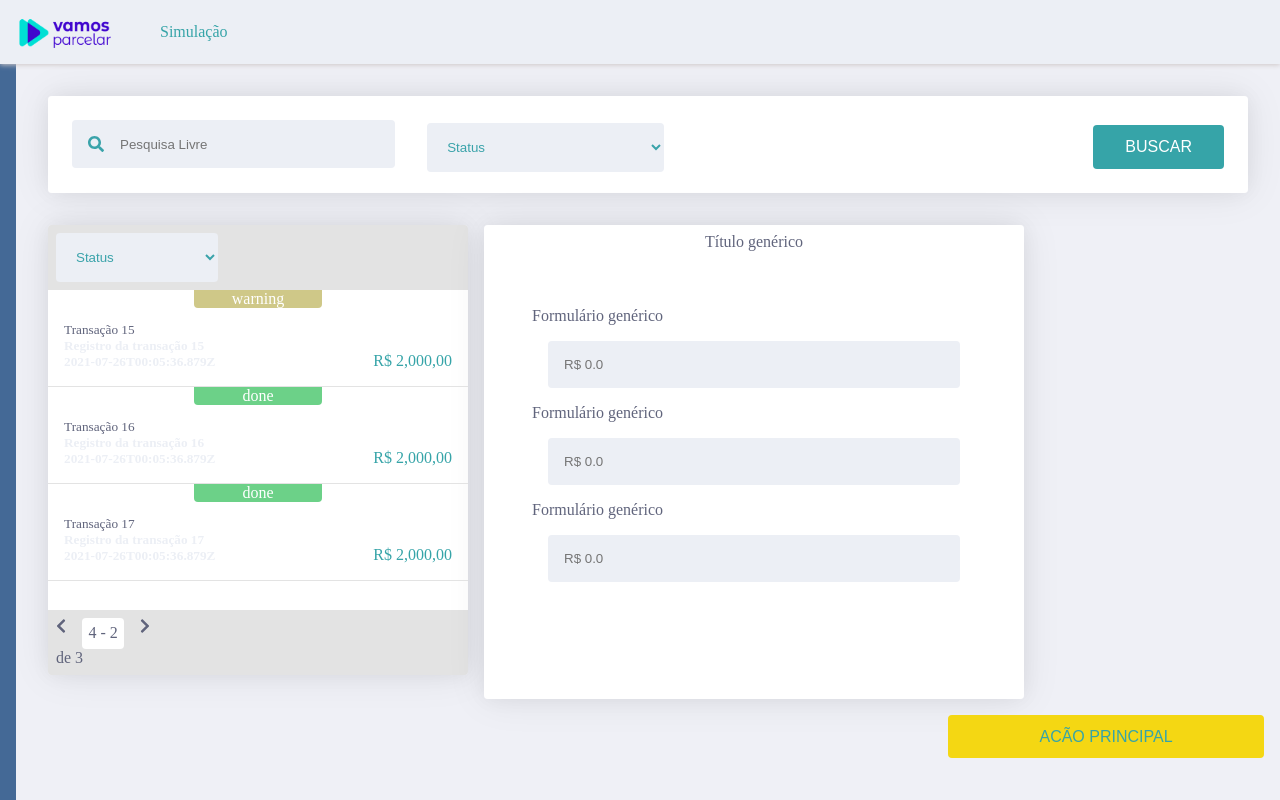
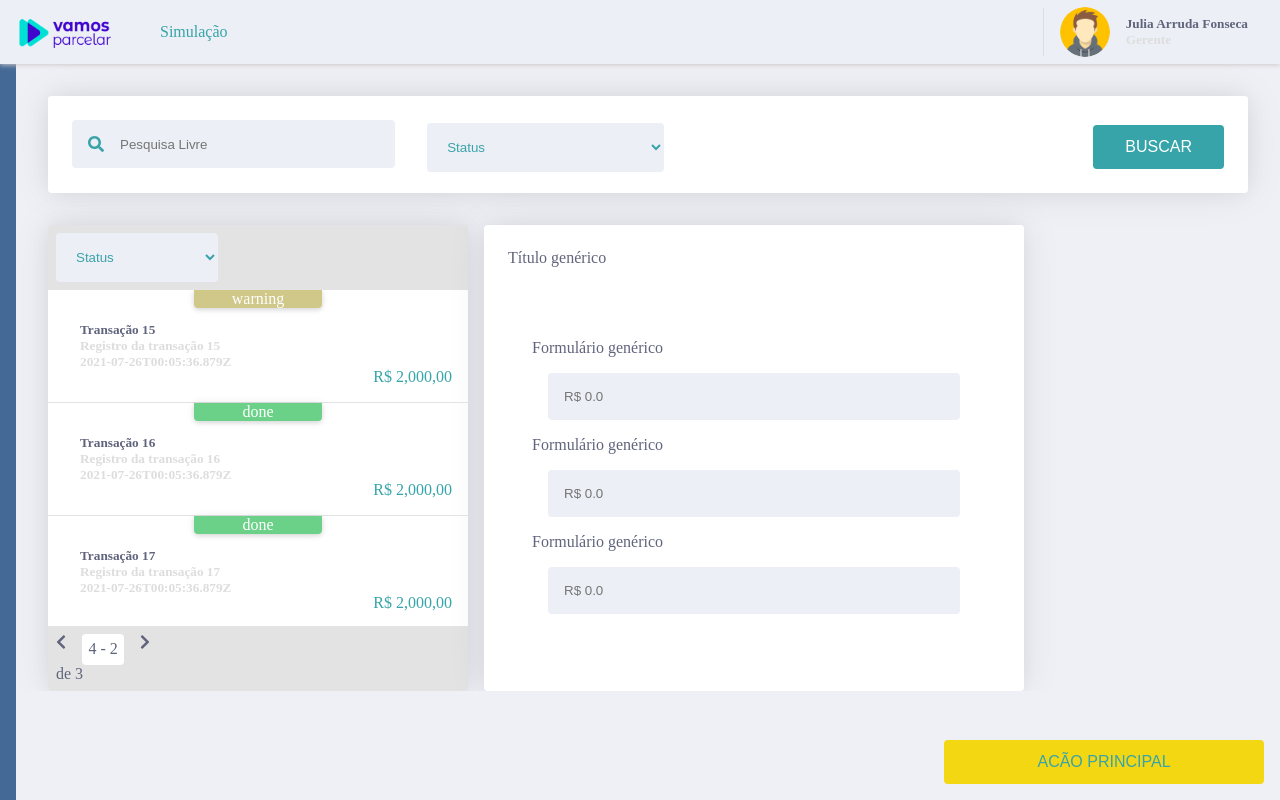
Before and after one commit to isa-desenvolvimento/challenge-vp, a Next.js app: page / in a window 1280 px wide. Built offline with nearby package versions, Linux system fonts and the light colour scheme.

Commit message:
fix: ajustes layout

```diff
--- /dev/null
+++ b/src/components/LinkAvatar.tsx
@@ -0,0 +1,23 @@
+import {
+  StyleNavAvatar,
+  StyleImage,
+  StyleTitleDescription,
+} from '@/styles/LinkAvatar'
+import { LinkAvatarProps } from '@/types/global'
+import React from 'react'
+
+export const LinkAvatar = ({
+  title,
+  description,
+  src,
+  alt,
+  width,
+  height,
+}: LinkAvatarProps) => {
+  return (
+    <StyleNavAvatar width={width}>
+      <StyleImage src={src} alt={alt} width={width} height={height} />
+      <StyleTitleDescription title={title} description={description} />
+    </StyleNavAvatar>
+  )
+}
--- a/src/components/NavBar.tsx
+++ b/src/components/NavBar.tsx
@@ -1,8 +1,15 @@
 import { StyleNavContainer, StyleNavItem } from '@/styles/NavBar'
 import { Icon } from '@/components/Icon'
 import { Logo } from '@/components/Logo'
+import { LinkAvatar } from '@/components/LinkAvatar'
+import React, { useContext } from 'react'
+import TransactionContext from '@/context/TransactionContext'
 
 export const NavBar = () => {
+  const { state } = useContext(TransactionContext)
+
+  console.log(state.profile)
+
   const menu = [
     {
       url: '/',
@@ -26,6 +33,14 @@ export const NavBar = () => {
     <StyleNavContainer>
       <Logo />
       {renderLink()}
+      <LinkAvatar
+        src={state?.profile.avatar}
+        title={state?.profile.name}
+        description={state?.profile.description}
+        alt="imagem do perfil"
+        width={50}
+        height={50}
+      />
     </StyleNavContainer>
   )
 }
--- a/src/context/TransactionContext.tsx
+++ b/src/context/TransactionContext.tsx
@@ -7,6 +7,11 @@ const DEFAULT_VALUE: TransactionContextProps = {
     formHeader: { input: '', status: '' },
     formLists: { orderby: '' },
     form: '',
+    profile: {
+      name: 'Julia Arruda Fonseca',
+      avatar: '/avatar.png',
+      description: 'Gerente',
+    },
   },
   setState: () => {},
 }
--- a/src/pages/index.tsx
+++ b/src/pages/index.tsx
@@ -5,6 +5,7 @@ import {
   StyleSearchContainer,
   StyleHomeContent,
   StyleFooterContainer,
+  StyleHeaderFormContainer,
 } from '@/styles/Home'
 
 import { Card } from '@/components/Card'
@@ -13,12 +14,11 @@ import { SearchContainer } from '@/components/SearchContainer'
 import { List } from '@/components/List'
 import { Pagination } from '@/components/Pagination'
 import { FormComponent } from '@/components/FormComponent'
-import { useContext, SyntheticEvent } from 'react'
+import React, { useContext } from 'react'
 import { FormHeaderList } from '@/components/FormHeaderList'
 import TransactionContext from '@/context/TransactionContext'
 import { FormikValues } from 'formik/dist/types'
 import { ElementProps } from '@/types/contex'
-import { EventProps } from '@/types/global'
 
 const items = [
   {
@@ -115,9 +115,11 @@ export default function Home() {
     return (
       <StyleFormContainer>
         <Card
-          header={'Título genérico'}
+          header={
+            <StyleHeaderFormContainer>Título genérico</StyleHeaderFormContainer>
+          }
           content={<FormComponent />}
-          height={'55vh'}
+          height={'50vh'}
         />
       </StyleFormContainer>
     )
--- a/src/styles/Card.ts
+++ b/src/styles/Card.ts
@@ -26,7 +26,7 @@ export const StyleCardContent = styled.div.attrs((props: CardProps) => ({
   height: props.height,
 }))<CardProps>`
   background: ${({ theme }) => theme.pallet.white};
-  height: ${({ height }) => (height ? height : '40vh')};
+  height: ${({ height }) => (height ? height : '42vh')};
   overflow-y: scroll;
 `
 
--- a/src/styles/Home.ts
+++ b/src/styles/Home.ts
@@ -22,6 +22,12 @@ export const StyleSearchContainer = styled.div`
   margin: 2rem;
 `
 export const StyleListContainer = styled.div``
+
+export const StyleHeaderFormContainer = styled.div`
+  text-align: start;
+  padding: 1rem;
+`
+
 export const StyleFormContainer = styled.div`
   @media screen and (max-width: 600px) {
     margin-top: 1rem;
@@ -32,4 +38,13 @@ export const StyleFooterContainer = styled.div`
   display: flex;
   justify-content: flex-end;
   align-content: center;
+
+  position: absolute;
+  bottom: 0;
+  left: 0;
+  right: 0;
+
+  @media screen and (max-width: 600px) {
+    position: initial;
+  }
 `
--- /dev/null
+++ b/src/styles/LinkAvatar.ts
@@ -0,0 +1,27 @@
+import { WidthProps } from '@/types/global'
+import styled from 'styled-components'
+import Image from 'next/image'
+import { TitleDescription } from '@/components/TitleDescription'
+
+export const StyleNavAvatar = styled.div.attrs((props: WidthProps) => ({
+  width: props.width,
+}))<WidthProps>`
+  background-color: transparent;
+  box-sizing: border-box;
+  border-left: 1px solid ${({ theme }) => theme.pallet.gray};
+  margin-left: auto;
+
+  padding: 1rem;
+  height: 75%;
+  align-items: center;
+  display: flex;
+`
+
+export const StyleImage = styled(Image)`
+  display: block;
+  border-radius: 50%;
+`
+
+export const StyleTitleDescription = styled(TitleDescription)`
+  margin: 1rem;
+`
--- a/src/styles/TagStatus.ts
+++ b/src/styles/TagStatus.ts
@@ -23,4 +23,5 @@ export const StyleTagState = styled.div.attrs((props: TagStateProps) => ({
   transform: translate(-50%);
   width: 8rem;
   top: 0;
+  box-shadow: 0px 2px 5px rgb(0 0 0 / 12%), 0 0px 10px rgb(0 0 0 / 8%);
 `
--- a/src/styles/TitleDescription.ts
+++ b/src/styles/TitleDescription.ts
@@ -2,12 +2,12 @@ import styled from 'styled-components'
 
 export const StyletextDescriptionContainer = styled.div`
   text-align: justify;
+  margin: 1rem;
 `
 export const StyleTitle = styled.h5`
-  margin-top: 1rem;
-  font-weight: 500;
+  font-weight: bold;
   color: ${({ theme }) => theme.colors.text};
 `
 export const StyleDescription = styled.h5`
-  color: ${({ theme }) => theme.pallet.linkWater};
+  color: ${({ theme }) => theme.pallet.gray};
 `
--- a/src/styles/theme.ts
+++ b/src/styles/theme.ts
@@ -12,6 +12,7 @@ const color = {
   scooter: '#36a4a8',
   gainsboro: '#E3E3E3',
   emerald: '#6CD188',
+  gray: '#ddd',
 }
 
 const theme = {
--- a/src/types/contex.ts
+++ b/src/types/contex.ts
@@ -5,6 +5,7 @@ export type ElementProps = {
   }
   formLists: { orderby: string }
   form: string
+  profile: { name: string; avatar: string; description: string }
 }
 
 export type TransactionContextProps = {
```
Also changed, not shown: src/types/global.ts (+14 -1 lines), public/avatar.png (added), 1 other file (tests, documents, lock files or other folders).
